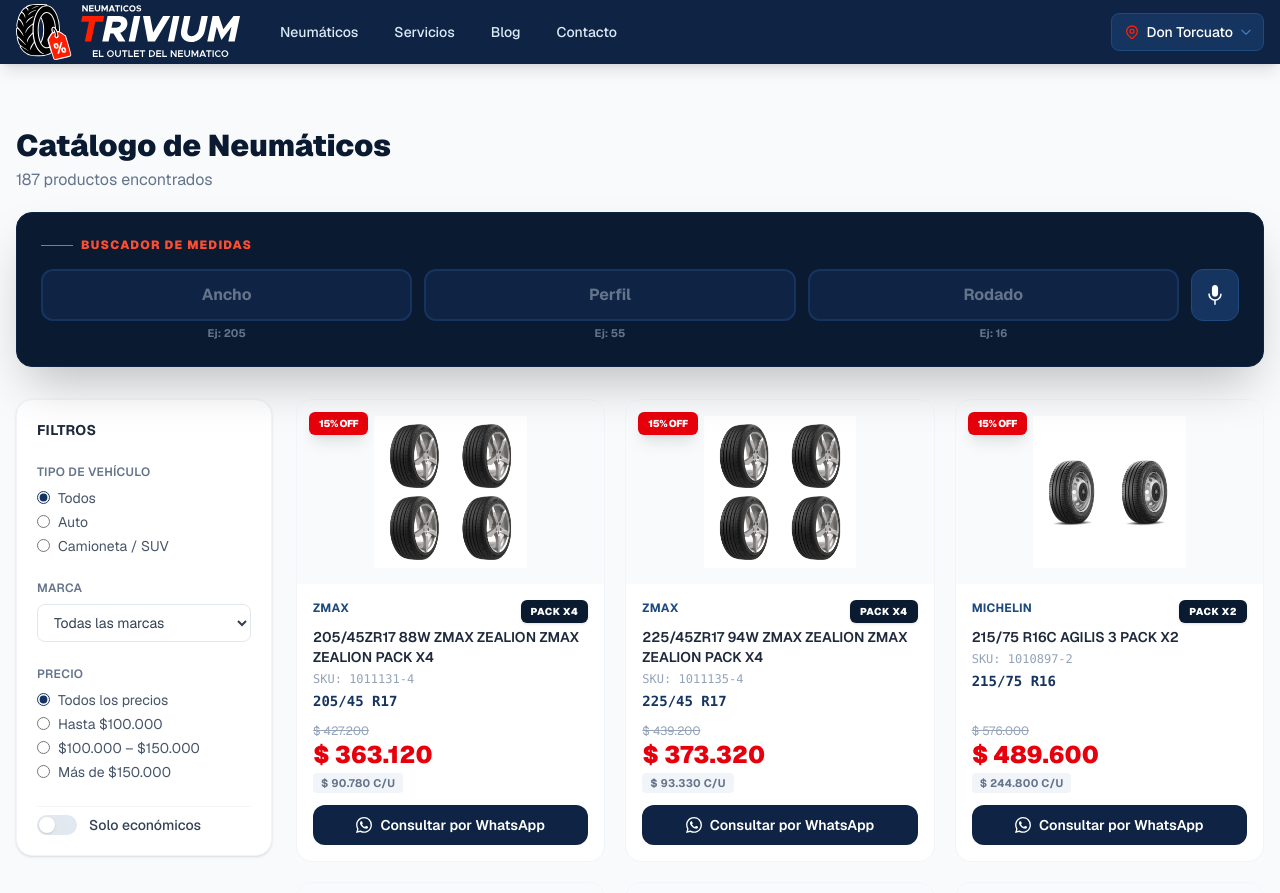
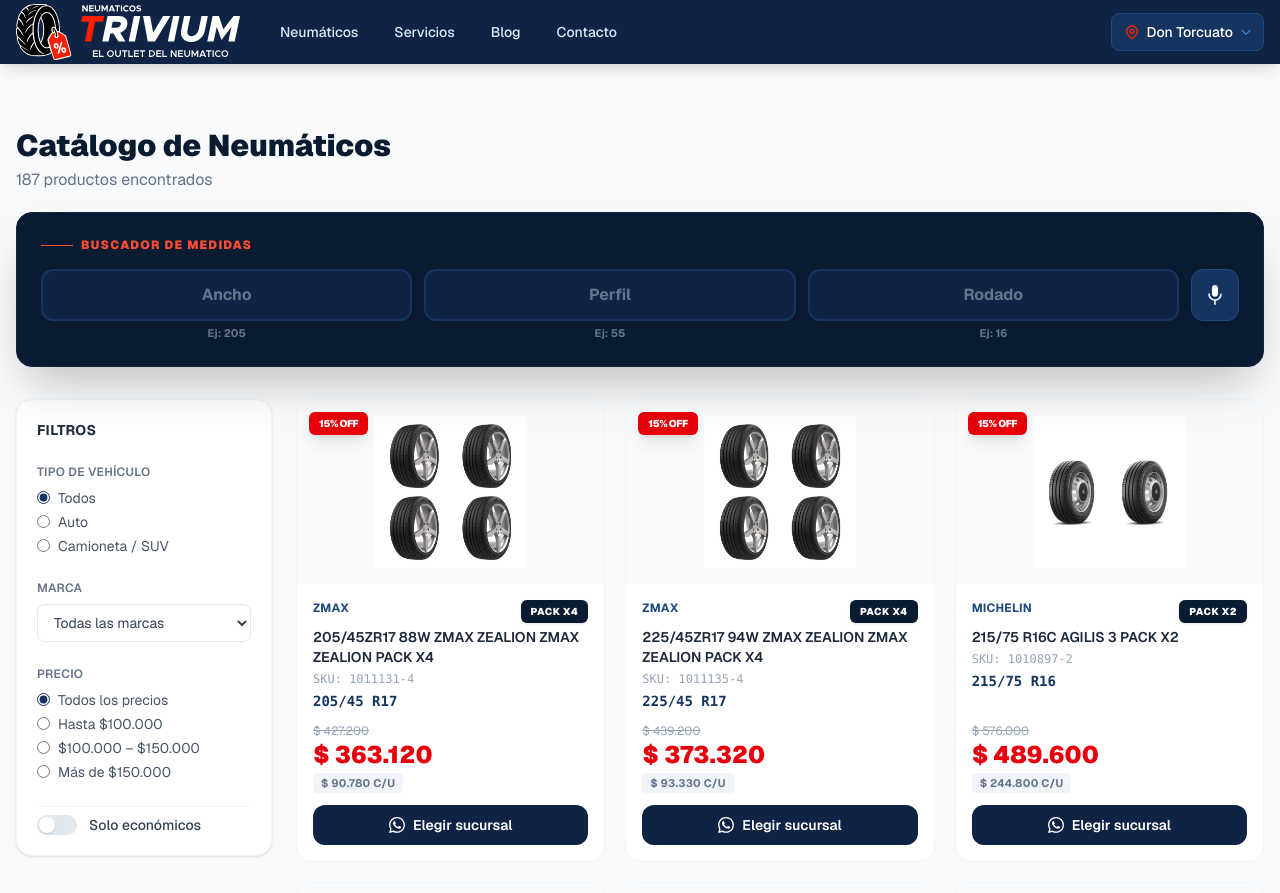
Before and after one commit to AugustinCrochat/neumaticos-trivium, a Next.js app: page /catalogo in a window 1280 px wide. Shown: the top 893 px of the page. Built offline with nearby package versions, Linux system fonts and the light colour scheme.

Commit message:
feat: update ProductCard to display branch selection prompt or WhatsApp contact based on branch confirmation

```diff
--- a/src/components/ui/ProductCard.tsx
+++ b/src/components/ui/ProductCard.tsx
@@ -161,8 +161,14 @@ export function ProductCard({
             <svg className="w-4 h-4 flex-shrink-0" fill="currentColor" viewBox="0 0 24 24">
               <path d="M17.472 14.382c-.297-.149-1.758-.867-2.03-.967-.273-.099-.471-.148-.67.15-.197.297-.767.966-.94 1.164-.173.199-.347.223-.644.075-.297-.15-1.255-.463-2.39-1.475-.883-.788-1.48-1.761-1.653-2.059-.173-.297-.018-.458.13-.606.134-.133.298-.347.446-.52.149-.174.198-.298.298-.497.099-.198.05-.371-.025-.52-.075-.149-.669-1.612-.916-2.207-.242-.579-.487-.5-.669-.51-.173-.008-.371-.01-.57-.01-.198 0-.52.074-.792.372-.272.297-1.04 1.016-1.04 2.479 0 1.462 1.065 2.875 1.213 3.074.149.198 2.096 3.2 5.077 4.487.709.306 1.262.489 1.694.625.712.227 1.36.195 1.871.118.571-.085 1.758-.719 2.006-1.413.248-.694.248-1.289.173-1.413-.074-.124-.272-.198-.57-.347m-5.421 7.403h-.004a9.87 9.87 0 01-5.031-1.378l-.361-.214-3.741.982.998-3.648-.235-.374a9.86 9.86 0 01-1.51-5.26c.001-5.45 4.436-9.884 9.888-9.884 2.64 0 5.122 1.03 6.988 2.898a9.825 9.825 0 012.893 6.994c-.003 5.45-4.437 9.884-9.885 9.884m8.413-18.297A11.815 11.815 0 0012.05 0C5.495 0 .16 5.335.157 11.892c0 2.096.547 4.142 1.588 5.945L.057 24l6.305-1.654a11.882 11.882 0 005.683 1.448h.005c6.554 0 11.89-5.335 11.893-11.893a11.821 11.821 0 00-3.48-8.413z" />
             </svg>
-            <span className="hidden sm:inline">Consultar por WhatsApp</span>
-            <span className="sm:hidden">WhatsApp</span>
+            {hasConfirmedBranch ? (
+              <>
+                <span className="hidden sm:inline">Consultar por WhatsApp</span>
+                <span className="sm:hidden">WhatsApp</span>
+              </>
+            ) : (
+              "Elegir sucursal"
+            )}
           </button>
         </div>
       </div>
```
